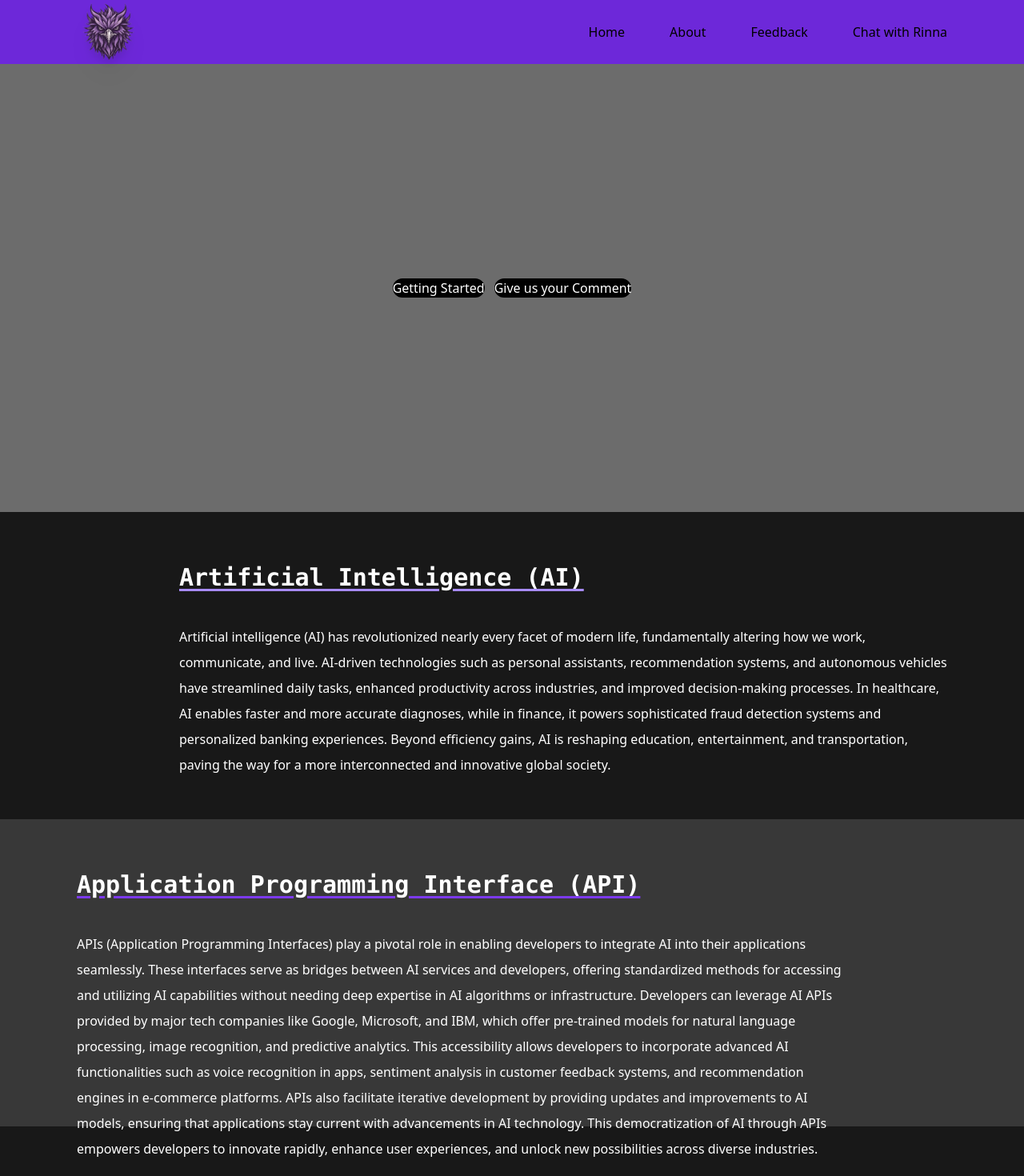
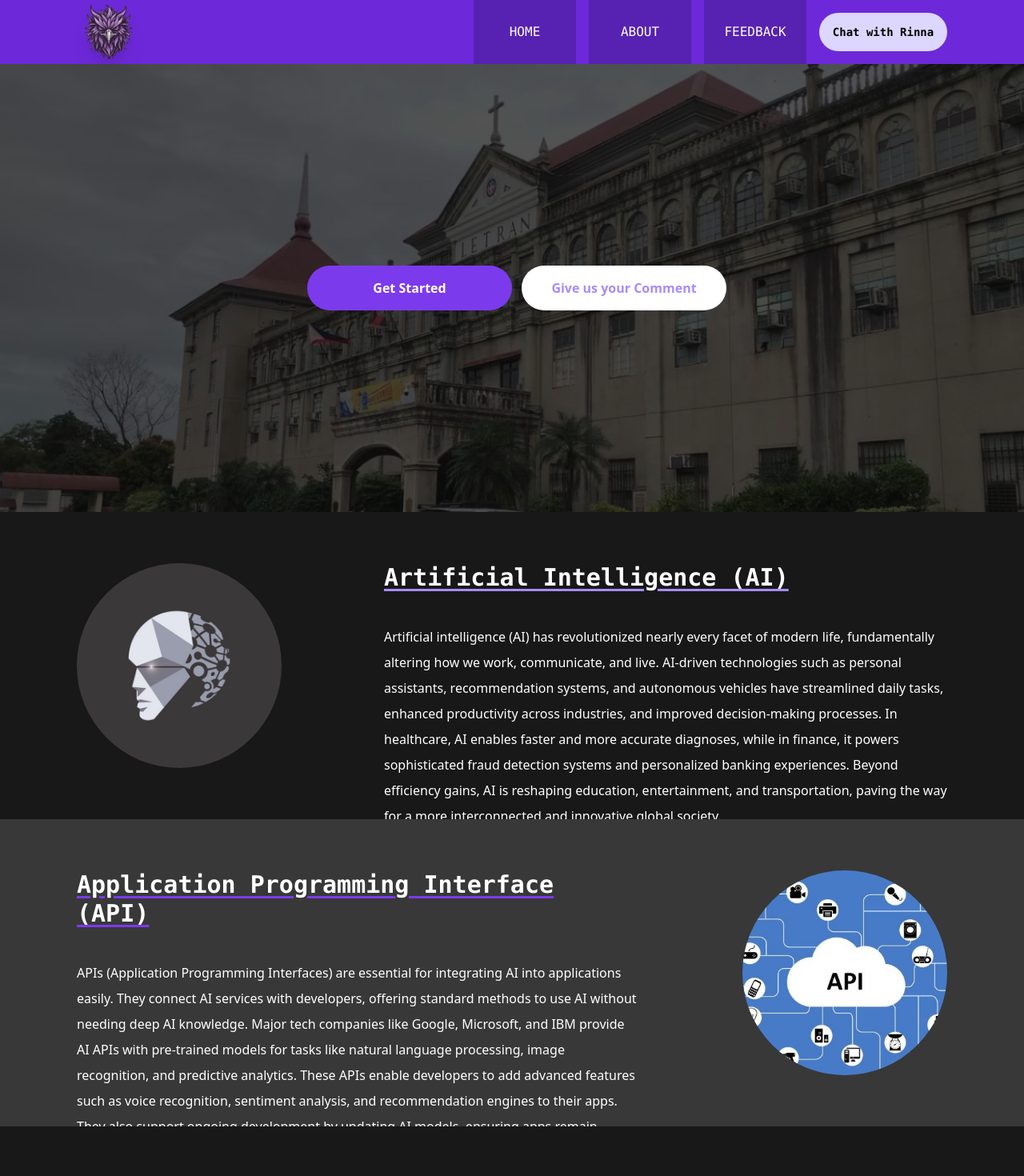
Before and after one commit to FumI4096/Rinna-Chatbot, a React (Create React App) app: page / in a window 1280 px wide. Shown: the top 1470 px of the page at 80% size. Built offline with nearby package versions, Linux system fonts and the light colour scheme.

Commit message:
made adjustments

```diff
--- /dev/null
+++ b/src/components/Hero.jsx
@@ -0,0 +1,35 @@
+import React from 'react'
+import { Link } from 'react-router-dom'
+import PropTypes from 'prop-types'
+
+const Hero = ({buttonExist, buttonOne, buttonTwo, sentence}) => {
+    return (
+        <>
+            <header className={`relative after:content-[""] after:absolute after:inset-0 after:bg-neutral-950/70 isolation ${
+                (sentence === "#IChooseLetran") ? 'bg-heroBackgroundOne' : 'bg-heroBackgroundTwo'
+            } bg-no-repeat bg-cover h-2xl flex items-center justify-center gap-3`}>
+                <p>{sentence}</p>
+                { buttonExist && (
+                    <>
+                        <div className='h-auto w-auto z-10'><Link to='/chat' className='bg-violet-600 text-white text-base font-bold  flex items-center justify-center rounded-full h-14 w-64'>{buttonOne}</Link></div>
+                        <div className='h-auto w-auto z-10'><Link to='/feedback' className='bg-white text-violet-400 text-base font-bold flex items-center justify-center rounded-full h-14 w-64'>{buttonTwo}</Link></div>
+                    </>
+                )}
+            </header>
+        </>
+    )
+}
+
+Hero.propTypes = {
+    buttonExist: PropTypes.bool,
+    buttonOne: PropTypes.string.isRequired,
+    buttonTwo: PropTypes.string.isRequired,
+    sentence: PropTypes.string.isRequired
+}
+
+Hero.defaultProps = {
+    buttonExist: true,
+    sentence: ''
+}
+
+export default Hero
--- a/src/components/Nav.jsx
+++ b/src/components/Nav.jsx
@@ -7,10 +7,10 @@ const Nav = () => {
         <nav className= "bg-violet-700 flex justify-between items-center h-20 w-full">
             <img src={Griffin} alt="logo" className='h-full pl-24 drop-shadow-xl'/>
             <ul className="pr-24 flex items-center h-full">
-                <li className='h-full flex items-center'><Link to='/home'>Home</Link></li>
-                <li className='h-full flex items-center pl-14'><Link to='/about'>About</Link></li>
-                <li className='h-full flex items-center pl-14'><Link to='/feedback'>Feedback</Link></li>
-                <li className='h-full flex items-center pl-14'><Link to='/chat'>Chat with Rinna</Link></li>
+                <li className='h-full'><Link to='/home' className='bg-slate-950/20 h-full w-32 flex items-center justify-center text-base uppercase text-white font-mono'>Home</Link></li>
+                <li className='h-full ml-4'><Link to='/about' className='bg-slate-950/20 h-full w-32 flex items-center justify-center text-base uppercase text-white font-mono'>About</Link></li>
+                <li className='h-full ml-4'><Link to='/feedback' className='bg-slate-950/20 h-full w-32 flex items-center justify-center text-base uppercase text-white font-mono'>Feedback</Link></li>
+                <li className='h-12 bg-violet-200 ml-4 rounded-full'><Link to='/chat' className='h-full w-40 flex items-center justify-center text-sm text-black font-bold font-mono'>Chat with Rinna</Link></li>
             </ul>
         </nav>
     )
--- a/src/pages/About.jsx
+++ b/src/pages/About.jsx
@@ -5,7 +5,7 @@ import Footer from "../components/Footer"
 function About() {
     return (
         <>
-            <main className='w-full'>
+            <main className=''>
                 <Article
                     title="Colegio de San Juan de Letran Calamba"
                     comment="Arriba! Your "
--- a/src/pages/Home.jsx
+++ b/src/pages/Home.jsx
@@ -1,35 +1,39 @@
 import React from 'react'
-import { Link } from 'react-router-dom'
+import Hero from '../components/Hero'
 import Article from '../components/Article'
 import Footer from '../components/Footer'
+import Rinna from '../images/rinna.jpg'
+import AI from '../images/AIpic.jpg'
+import API from '../images/APIpic.jpg'
 
 function Home() {
     return (
         <>
             {/*Hero section*/}
-            <header className='relative after:content-[""] after:absolute after:inset-0 after:bg-neutral-950/60 isolation bg-headerBackground bg-no-repeat bg-cover h-2xl flex items-center justify-center gap-3'>
-                <button className='h-auto w-auto z-10'><Link to='/chat' className='bg-black text-white flex items-center justify-center rounded-full'>Getting Started</Link></button>
-                <button className='h-auto w-auto z-10'><Link className='bg-black text-white flex items-center justify-center rounded-full h-auto text-center'>Give us your Comment</Link></button>
-            </header>
+            <Hero
+                buttonOne="Get Started"
+                buttonTwo="Give us your Comment"
+
+            />
 
             {/*Main secction*/}
-            <main>
-                <section>
+            <main className='h-auto bg-black'>
+                <section className='flex flex-col'>
                     <Article
                         title="Artificial Intelligence (AI)"
                         comment="Artificial intelligence (AI) has revolutionized nearly every facet of modern life, fundamentally altering how we work, communicate, and live. AI-driven technologies such as personal assistants, recommendation systems, and autonomous vehicles have streamlined daily tasks, enhanced productivity across industries, and improved decision-making processes. In healthcare, AI enables faster and more accurate diagnoses, while in finance, it powers sophisticated fraud detection systems and personalized banking experiences. Beyond efficiency gains, AI is reshaping education, entertainment, and transportation, paving the way for a more interconnected and innovative global society."
-                        image=''
+                        image={AI}
                     />
                     <Article
                         title="Application Programming Interface (API)"
-                        comment="APIs (Application Programming Interfaces) play a pivotal role in enabling developers to integrate AI into their applications seamlessly. These interfaces serve as bridges between AI services and developers, offering standardized methods for accessing and utilizing AI capabilities without needing deep expertise in AI algorithms or infrastructure. Developers can leverage AI APIs provided by major tech companies like Google, Microsoft, and IBM, which offer pre-trained models for natural language processing, image recognition, and predictive analytics. This accessibility allows developers to incorporate advanced AI functionalities such as voice recognition in apps, sentiment analysis in customer feedback systems, and recommendation engines in e-commerce platforms. APIs also facilitate iterative development by providing updates and improvements to AI models, ensuring that applications stay current with advancements in AI technology. This democratization of AI through APIs empowers developers to innovate rapidly, enhance user experiences, and unlock new possibilities across diverse industries."
-                        image=''
+                        comment="APIs (Application Programming Interfaces) are essential for integrating AI into applications easily. They connect AI services with developers, offering standard methods to use AI without needing deep AI knowledge. Major tech companies like Google, Microsoft, and IBM provide AI APIs with pre-trained models for tasks like natural language processing, image recognition, and predictive analytics. These APIs enable developers to add advanced features such as voice recognition, sentiment analysis, and recommendation engines to their apps. They also support ongoing development by updating AI models, ensuring apps remain current with AI advancements. This approach democratizes AI, allowing developers to innovate quickly, improve user experiences, and explore new opportunities across various industries."
+                        image={API}
                     />
 
                     <Article
                         title="Get a Chitchat with Rinna"
                         comment="Curious about AI, need assistance, or just want to chat? Feel free to start a conversation with Rinna—I'm here to help!"
-                        image=''
+                        image={Rinna}
                         showButton={true}
                     />
                 </section>
```
